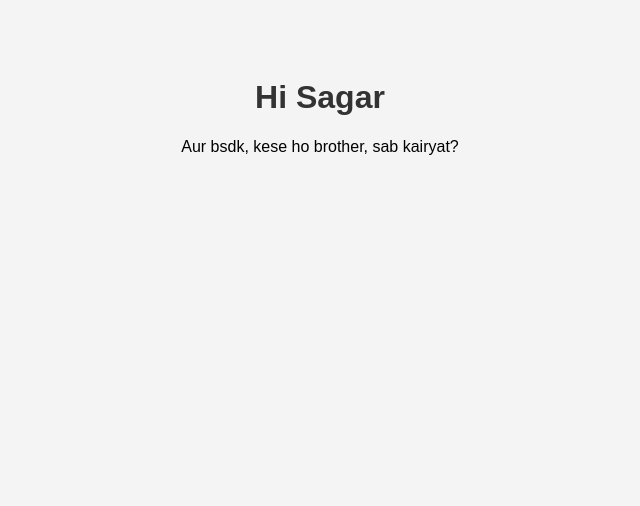
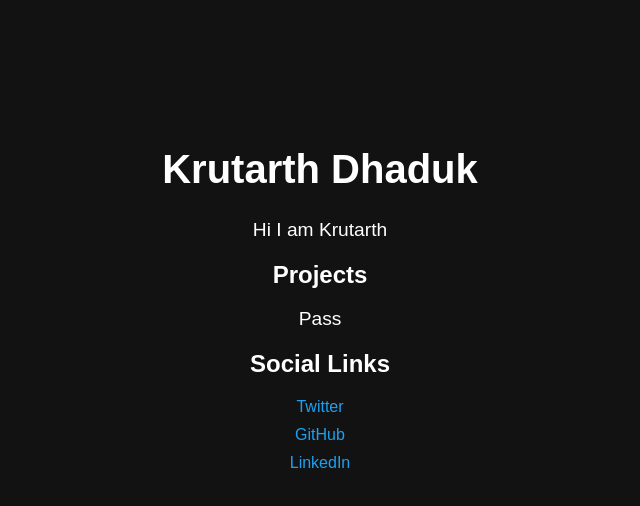
Before and after one commit to Krutarth-Dhaduk/krutarthdhaduk.github.io, a plain HTML site: page index.html in a window 1280 px wide. Shown: the whole page, without its empty margins (320-960 px from the left). Drawn offline with Linux system fonts and the light colour scheme.

Commit message:
index.html

```diff
--- a/index.html
+++ b/index.html
@@ -3,21 +3,50 @@
 <head>
     <meta charset="UTF-8">
     <meta name="viewport" content="width=device-width, initial-scale=1.0">
-    <title>Welcome</title>
+    <meta name="description" content="Krutarth Dhaduk - Personal Website">
+    <title>Krutarth Dhaduk</title>
     <style>
         body {
             font-family: Arial, sans-serif;
+            margin: 0;
+            padding: 0;
             text-align: center;
-            padding: 50px;
-            background-color: #f4f4f4;
+            background-color: #121212;
+            color: #ffffff;
+        }
+        .container {
+            max-width: 600px;
+            margin: 100px auto;
+            padding: 20px;
         }
         h1 {
-            color: #333;
+            font-size: 2.5em;
+        }
+        p {
+            font-size: 1.2em;
+        }
+        .social-links a {
+            color: #1DA1F2;
+            text-decoration: none;
+            display: block;
+            margin: 10px 0;
         }
     </style>
 </head>
 <body>
-    <h1>Hi Sagar</h1>
-    <p>Aur bsdk, kese ho brother, sab kairyat?</p>
+    <div class="container">
+        <h1>Krutarth Dhaduk</h1>
+        <p>Hi I am Krutarth</p>
+
+        <h2>Projects</h2>
+        <p>Pass</p>
+
+        <h2>Social Links</h2>
+        <div class="social-links">
+            <a href="https://x.com/Krutart06994778" target="_blank">Twitter</a>
+            <a href="https://github.com/Krutarth-Dhaduk" target="_blank">GitHub</a>
+            <a href="https://linkedin.com/in/krutarth-dhaduk" target="_blank">LinkedIn</a>
+        </div>
+    </div>
 </body>
 </html>
```
